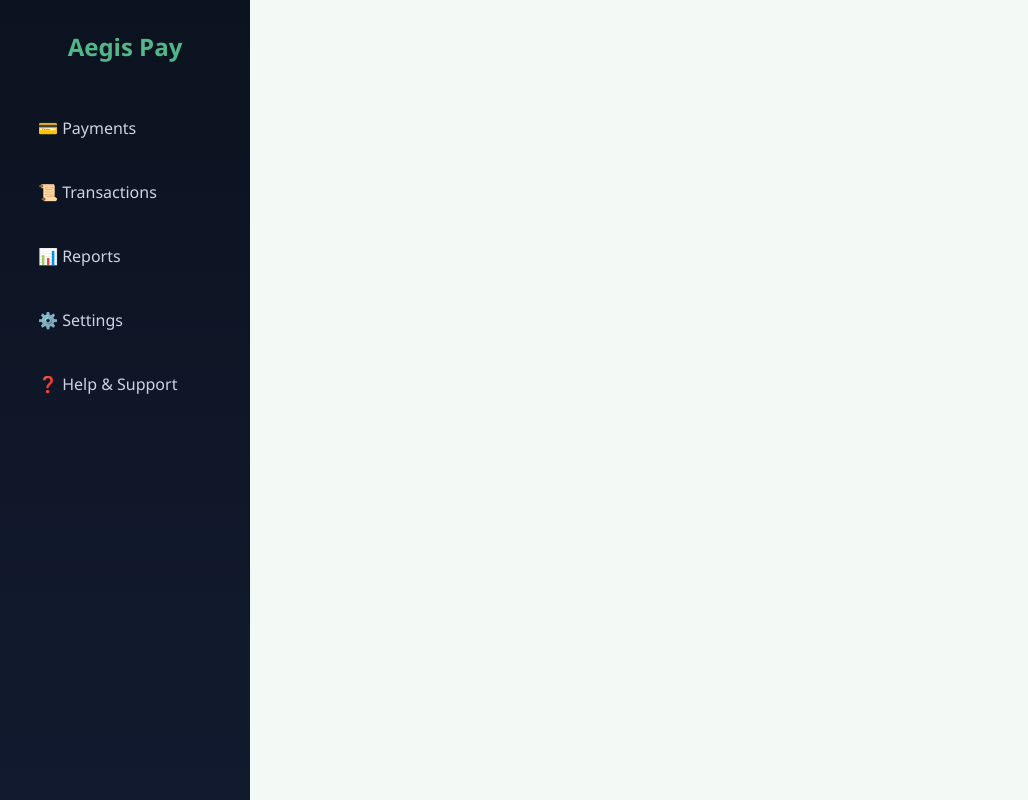
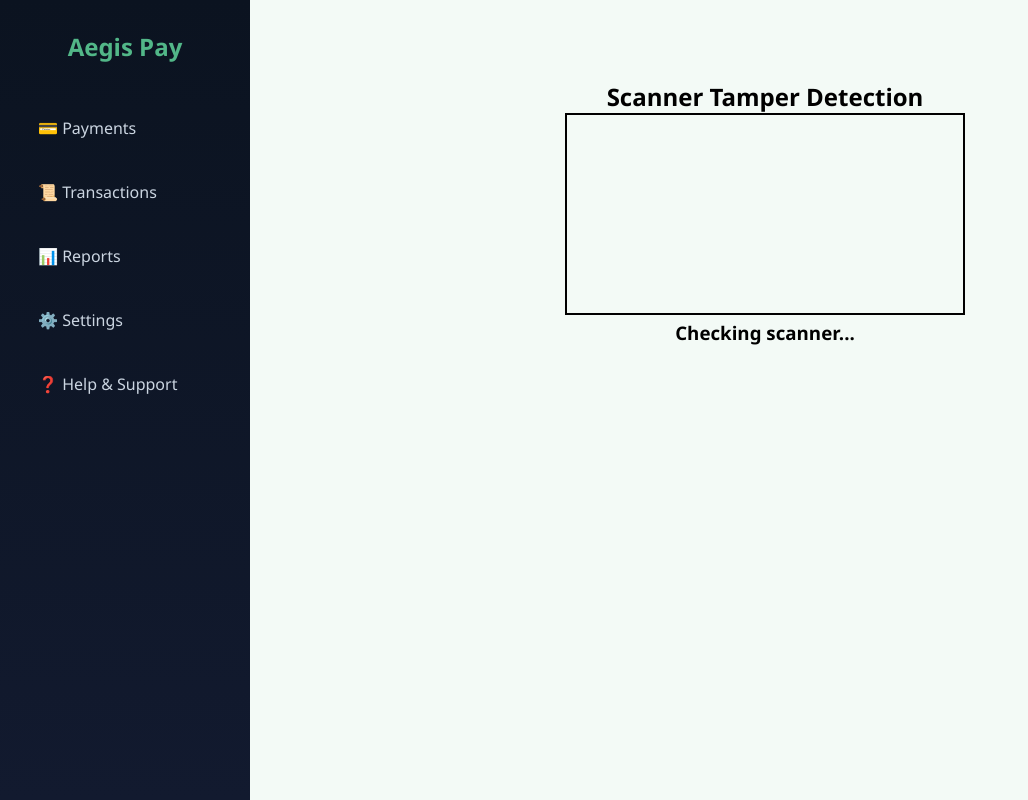
Before and after one commit to Bavadharani-M/upi-fraud-detection, a React (Create React App) app: page /app/tamper-check in a window 1280 px wide. Shown: the whole page, without its empty margins (0-1028 px from the left). Built offline with nearby package versions, Linux system fonts and the light colour scheme; no server answers; sample sign-in values are in the browser's storage.

Commit message:
fix vercel build errors

```diff
--- a/src/App.js
+++ b/src/App.js
@@ -40,7 +40,7 @@ function App() {
           }
         >
           <Route index element={<Dashboard />} />
-          <Route path="tamper-check" element={<tamperdetection />} />
+          <Route path="tamper-check" element={<TamperDetection />} />
           <Route path="payment" element={<Payment />} />
           <Route path="upi-auth" element={<UPIAuthMock />} /> {/* ✅ NEW */}
           <Route path="fake" element={<FakeQR />} />
```
